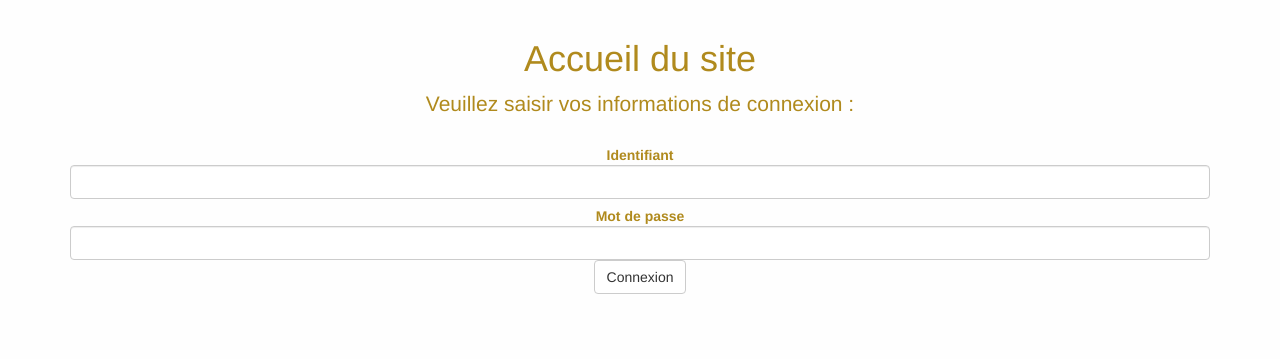
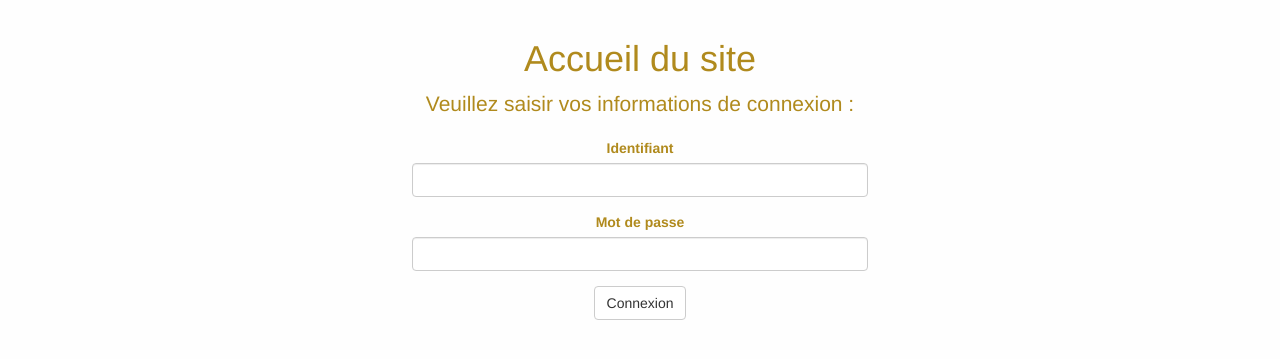
Before and after one commit to JoelTroch/SiteM2LResponsive, a PHP site: page / in a window 1280 px wide. Shown: the part 51-410 px from the top of the page. Run offline with PHP 8.4, Linux system fonts and the light colour scheme.

Commit message:
Il y a maintenant une taille minimale et maximale pour les zones de texte dans les formulaires.

```diff
--- a/css/theme.css
+++ b/css/theme.css
@@ -25,3 +25,10 @@ body
 {
 	width: auto;
 }
+
+.form-fix
+{
+	margin: auto;
+	max-width: 40%;
+	min-width: 320px;
+}
--- a/index.php
+++ b/index.php
@@ -25,17 +25,19 @@
 		<div class="container theme-showcase" role="main">
 			<h1>Accueil du site</h1>
 			<p class="lead">Veuillez saisir vos informations de connexion :</p>
-			<form method="post" action="index.php" class="form-horizontal">
-				<div class="control-group">
-					<label class="control-label" for="identifiant">Identifiant</label>
-					<input type="text" class="form-control" id="identifiant" />
+			<form method="post" action="index.php" role="form">
+				<div class="form-group">
+					<label for="identifiant">Identifiant</label>
+					<input type="text" class="form-control form-fix" id="identifiant" />
 				</div>
-				<div class="control-group">
-					<label class="control-label" for="motdepasse">Mot de passe</label>
-					<input type="password" class="form-control" id="motdepasse" />
+				<div class="from-group">
+					<label for="motdepasse">Mot de passe</label>
+					<input type="password" class="form-control form-fix" id="motdepasse" />
 				</div>
-				<div class="control-group">
+				<div class="form-group">
 					<input type="hidden" name="envoye" value="oui" />
+				</div>
+				<div class="form-group">
 					<button type="submit" class="btn btn-default">Connexion</button>
 				</div>
 			</form>
```
